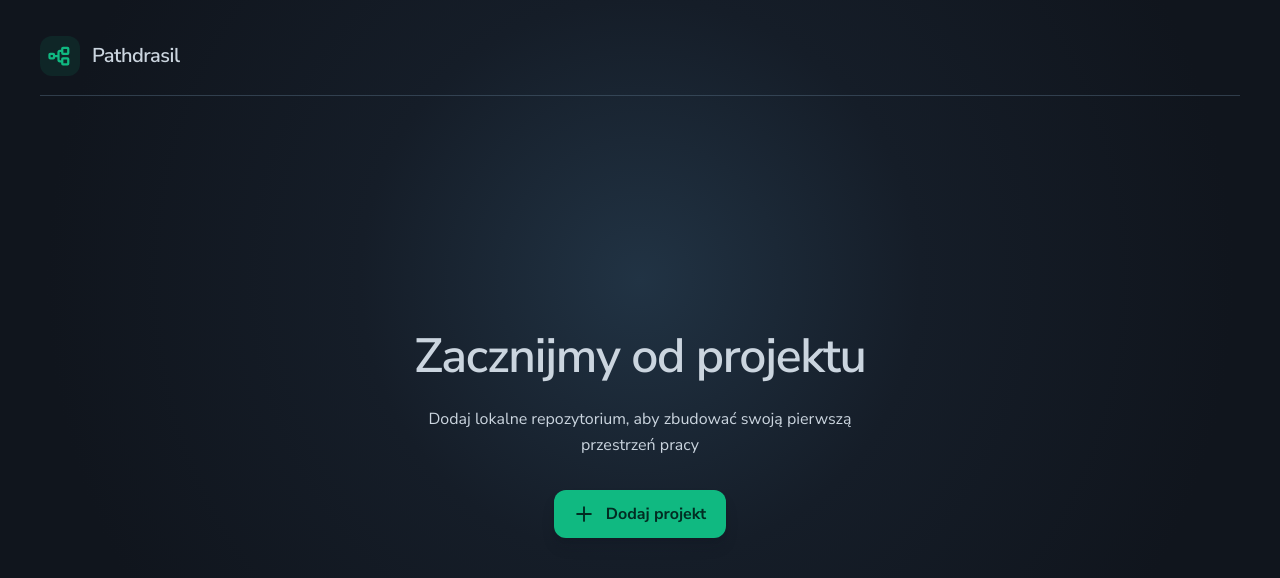
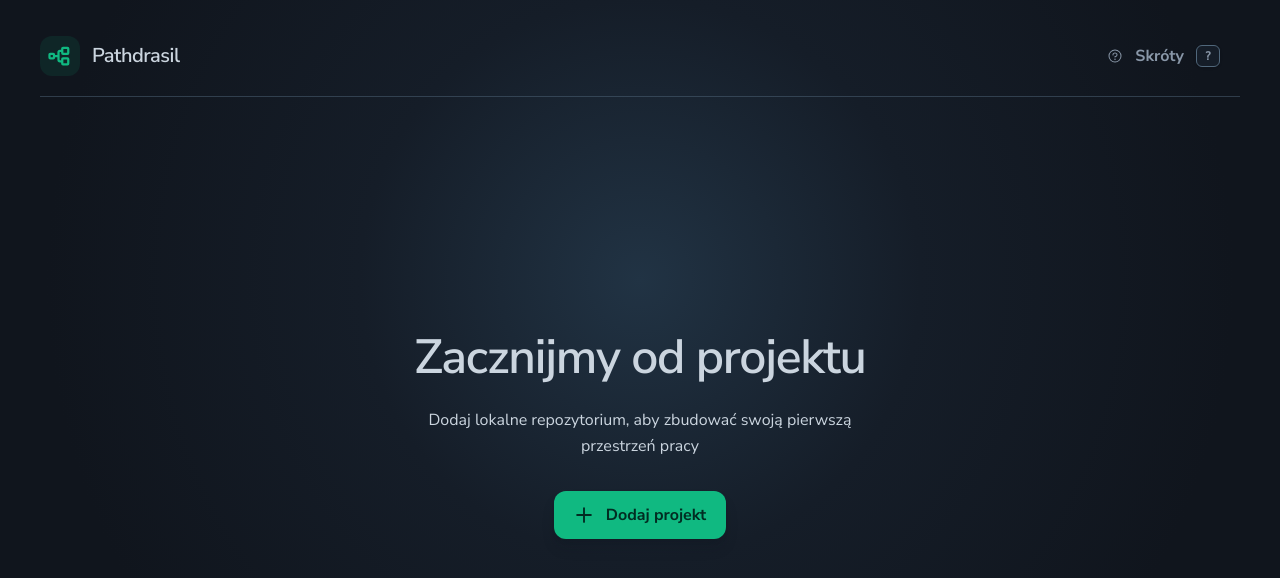
Before and after one commit to GrzegorzSzyda/pathdrasil, a React (Vite) app: page / in a window 1280 px wide. Shown: the top 578 px of the page. Built offline with nearby package versions, Linux system fonts and the light colour scheme.

Commit message:
feat: show contextual keyboard shortcuts inline

```diff
--- a/src/components/SetupLayout.tsx
+++ b/src/components/SetupLayout.tsx
@@ -14,7 +14,8 @@ type SetupLayoutProps = {
   onNext: () => void
   canNext: boolean
   nextLabel: string
-  onHelp: () => void
+  onToggleShortcuts: () => void
+  shortcutsVisible: boolean
   children: ReactNode
 }
 
@@ -26,12 +27,17 @@ export const SetupLayout = ({
   onNext,
   canNext,
   nextLabel,
-  onHelp,
+  onToggleShortcuts,
+  shortcutsVisible,
   children,
 }: SetupLayoutProps): React.JSX.Element => (
   <main className="bg-page text-text min-h-screen">
     <div className="mx-auto flex min-h-screen w-full max-w-6xl flex-col px-6 py-6 sm:px-10">
-      <Topbar title="Nowy projekt" onHelp={onHelp} />
+      <Topbar
+        title="Nowy projekt"
+        onToggleShortcuts={onToggleShortcuts}
+        shortcutsVisible={shortcutsVisible}
+      />
       <div className="grid flex-1 gap-10 py-10 lg:grid-cols-[220px_1fr]">
         <nav aria-label="Etapy tworzenia projektu">
           <ol className="grid gap-2">
@@ -86,13 +92,14 @@ export const SetupLayout = ({
               onClick={onBack}
               disabled={activeStep === 0}
             >
-              <ArrowLeftIcon aria-hidden="true" /> Wstecz <Kbd>Alt ←</Kbd>
+              <ArrowLeftIcon aria-hidden="true" /> Wstecz
+              {shortcutsVisible && <Kbd>Esc / ⌫</Kbd>}
             </Button>
             <Button type="button" onClick={onNext} disabled={!canNext}>
               <span>{nextLabel}</span>
               {activeStep < steps.length - 1 && (
                 <>
-                  <Kbd>Alt →</Kbd>
+                  {shortcutsVisible && <Kbd>Alt →</Kbd>}
                   <ArrowRightIcon aria-hidden="true" />
                 </>
               )}
--- a/src/components/ShortcutHelpDialog.tsx
+++ /dev/null
@@ -1,26 +0,0 @@
-import { Dialog } from './Dialog'
-import { Kbd } from './Kbd'
-
-type ShortcutHelpDialogProps = { open: boolean; onClose: () => void }
-
-export const ShortcutHelpDialog = ({
-  open,
-  onClose,
-}: ShortcutHelpDialogProps): React.JSX.Element => (
-  <Dialog open={open} onClose={onClose} title="Skróty klawiaturowe">
-    <div className="grid gap-3 text-sm">
-      {[
-        ['N / Enter', 'Rozpocznij tworzenie projektu z pustego widoku'],
-        ['?', 'Otwórz tę pomoc'],
-        ['Alt ←', 'Wróć do poprzedniej strony'],
-        ['Alt →', 'Przejdź dalej, gdy strona jest poprawna'],
-        ['Escape', 'Zamknij dialog'],
-      ].map(([key, label]) => (
-        <div className="flex items-center justify-between gap-4" key={key}>
-          <span className="text-muted">{label}</span>
-          <Kbd>{key}</Kbd>
-        </div>
-      ))}
-    </div>
-  </Dialog>
-)
--- a/src/components/Topbar.tsx
+++ b/src/components/Topbar.tsx
@@ -1,13 +1,19 @@
 import { QuestionIcon, TreeStructureIcon } from '@phosphor-icons/react'
 import { Button } from './Button'
 import { Heading } from './Heading'
+import { Kbd } from './Kbd'
 
-type TopbarProps = { title?: string; onHelp?: () => void }
+type TopbarProps = {
+  title?: string
+  onToggleShortcuts?: () => void
+  shortcutsVisible?: boolean
+}
 
 /** Stały pasek aplikacji obecny na każdym widoku. */
 export const Topbar = ({
   title = 'Pathdrasil',
-  onHelp,
+  onToggleShortcuts,
+  shortcutsVisible = false,
 }: TopbarProps): React.JSX.Element => (
   <header
     className="border-border/50 flex min-h-16 items-center justify-between gap-4 border-b pb-4"
@@ -24,15 +30,17 @@ export const Topbar = ({
         {title}
       </Heading>
     </div>
-    {onHelp && (
+    {onToggleShortcuts && (
       <Button
         type="button"
         appearance="ghost"
-        size="icon"
-        aria-label="Skróty klawiaturowe"
-        onClick={onHelp}
+        aria-pressed={shortcutsVisible}
+        aria-label="Pokaż skróty klawiaturowe"
+        onClick={onToggleShortcuts}
       >
         <QuestionIcon aria-hidden="true" />
+        <span className="hidden sm:inline">Skróty</span>
+        <Kbd>?</Kbd>
       </Button>
     )}
   </header>
--- a/src/main.tsx
+++ b/src/main.tsx
@@ -13,6 +13,7 @@ import './tailwind.css'
 
 const App = (): React.JSX.Element => {
   const [view, setView] = useState<'welcome' | 'setup' | 'complete'>('welcome')
+  const [shortcutsVisible, setShortcutsVisible] = useState(false)
   useEffect(() => {
     const onKeyDown = (event: KeyboardEvent) => {
       const target = event.target as HTMLElement
@@ -26,6 +27,10 @@ const App = (): React.JSX.Element => {
       ) {
         event.preventDefault()
         setView('setup')
+      }
+      if (view === 'welcome' && !editing && event.key === '?') {
+        event.preventDefault()
+        setShortcutsVisible((visible) => !visible)
       }
     }
     document.addEventListener('keydown', onKeyDown)
@@ -43,7 +48,11 @@ const App = (): React.JSX.Element => {
     return (
       <main className="bg-welcome text-text min-h-screen px-6 py-6 sm:px-10">
         <div className="mx-auto flex min-h-[calc(100vh-3rem)] w-full max-w-6xl flex-col">
-          <Topbar title="Projekt utworzony" />
+          <Topbar
+            title="Projekt utworzony"
+            onToggleShortcuts={() => setShortcutsVisible((visible) => !visible)}
+            shortcutsVisible={shortcutsVisible}
+          />
           <div className="grid flex-1 place-items-center p-6">
             <div className="grid max-w-md gap-5 text-center">
               <CheckCircleIcon
@@ -67,7 +76,13 @@ const App = (): React.JSX.Element => {
         </div>
       </main>
     )
-  return <WelcomePage onCreate={() => setView('setup')} />
+  return (
+    <WelcomePage
+      onCreate={() => setView('setup')}
+      onToggleShortcuts={() => setShortcutsVisible((visible) => !visible)}
+      shortcutsVisible={shortcutsVisible}
+    />
+  )
 }
 
 createRoot(document.getElementById('root')!).render(
--- a/src/pages/ProjectSetupPage.tsx
+++ b/src/pages/ProjectSetupPage.tsx
@@ -18,7 +18,6 @@ import {
   type ProviderOption,
 } from '../components/ProviderPicker'
 import { SetupLayout, type SetupStep } from '../components/SetupLayout'
-import { ShortcutHelpDialog } from '../components/ShortcutHelpDialog'
 
 type RepositoryDraft = { path: string; worktree: string }
 
@@ -99,7 +98,7 @@ export const ProjectSetupPage = ({
   const [language, setLanguage] = useState('Polski')
   const [autonomy, setAutonomy] = useState('pytaj-przed-publikacja')
   const [error, setError] = useState('')
-  const [helpOpen, setHelpOpen] = useState(false)
+  const [shortcutsVisible, setShortcutsVisible] = useState(false)
   const [directoryIndex, setDirectoryIndex] = useState<number | null>(null)
   const headingRef = useRef<HTMLHeadingElement>(null)
 
@@ -115,9 +114,16 @@ export const ProjectSetupPage = ({
         target.isContentEditable
       if (event.key === '?' && !editing) {
         event.preventDefault()
-        setHelpOpen(true)
+        setShortcutsVisible((visible) => !visible)
       }
-      if (event.key === 'Escape' && !helpOpen && activeStep === 0) onCancel()
+      if (directoryIndex !== null) return
+      if ((event.key === 'Escape' || event.key === 'Backspace') && !editing) {
+        event.preventDefault()
+        if (activeStep === 0) onCancel()
+        else setActiveStep((step) => step - 1)
+        setError('')
+        return
+      }
       if (event.altKey && event.key === 'ArrowLeft' && activeStep > 0) {
         event.preventDefault()
         setError('')
@@ -200,7 +206,8 @@ export const ProjectSetupPage = ({
         onNext={advance}
         canNext={canContinue(activeStep)}
         nextLabel={activeStep === steps.length - 1 ? 'Utwórz projekt' : 'Dalej'}
-        onHelp={() => setHelpOpen(true)}
+        onToggleShortcuts={() => setShortcutsVisible((visible) => !visible)}
+        shortcutsVisible={shortcutsVisible}
       >
         <h2
           ref={headingRef}
@@ -440,7 +447,6 @@ export const ProjectSetupPage = ({
           </p>
         )}
       </SetupLayout>
-      <ShortcutHelpDialog open={helpOpen} onClose={() => setHelpOpen(false)} />
       <Dialog
         open={directoryIndex !== null}
         onClose={() => setDirectoryIndex(null)}
--- a/src/pages/WelcomePage.tsx
+++ b/src/pages/WelcomePage.tsx
@@ -1,16 +1,26 @@
 import { PlusIcon } from '@phosphor-icons/react'
 import { Button } from '../components/Button'
 import { Heading } from '../components/Heading'
+import { Kbd } from '../components/Kbd'
 import { Topbar } from '../components/Topbar'
 
-type WelcomePageProps = { onCreate: () => void }
+type WelcomePageProps = {
+  onCreate: () => void
+  onToggleShortcuts: () => void
+  shortcutsVisible: boolean
+}
 
 export const WelcomePage = ({
   onCreate,
+  onToggleShortcuts,
+  shortcutsVisible,
 }: WelcomePageProps): React.JSX.Element => (
   <main className="bg-welcome text-text min-h-screen px-6 py-8 text-base sm:px-10">
     <div className="flex min-h-[calc(100vh-4rem)] w-full flex-col">
-      <Topbar />
+      <Topbar
+        onToggleShortcuts={onToggleShortcuts}
+        shortcutsVisible={shortcutsVisible}
+      />
       <div className="flex flex-1 flex-col items-center justify-center text-center">
         <Heading as="h2" level="h1">
           Zacznijmy od projektu
@@ -22,6 +32,7 @@ export const WelcomePage = ({
         <Button type="button" onClick={onCreate}>
           <PlusIcon size={20} weight="bold" aria-hidden="true" />
           <span>Dodaj projekt</span>
+          {shortcutsVisible && <Kbd>N / Enter</Kbd>}
         </Button>
       </div>
     </div>
```
Also changed, not shown: 3 other files (tests, documents, lock files or other folders).
